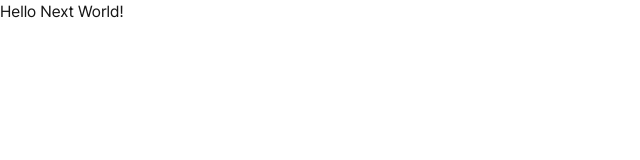
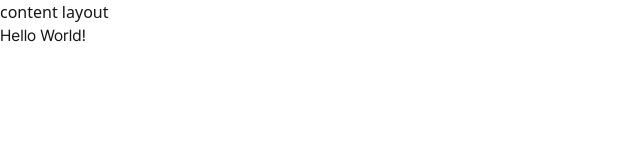
Before and after one commit to sujinlee0202/next-community, a Next.js app: page / in a window 1280 px wide. Shown: the top 160 px of the page, without its empty margins (0-640 px from the left). Built offline with nearby package versions, Linux system fonts and the light colour scheme.

Commit message:
feat: 프로젝트 라우트 구조 설정

```diff
--- /dev/null
+++ b/src/app/(content)/comment/[id]/page.tsx
@@ -0,0 +1,4 @@
+const page = () => {
+  return <div>comment/id page</div>;
+};
+export default page;
--- /dev/null
+++ b/src/app/(content)/home/page.tsx
@@ -0,0 +1,4 @@
+const HomePage = () => {
+  return <div className="font-pretendard">Hello World!</div>;
+};
+export default HomePage;
--- /dev/null
+++ b/src/app/(content)/layout.tsx
@@ -0,0 +1,11 @@
+type Props = {
+  children: React.ReactNode;
+};
+
+export default function Layout({ children }: Readonly<Props>) {
+  return (
+    <main className="font-scdream">
+      <section>content layout {children}</section>
+    </main>
+  );
+}
--- /dev/null
+++ b/src/app/(content)/page.tsx
@@ -0,0 +1,7 @@
+import HomePage from "./home/page";
+
+const Home = () => {
+  return <HomePage />;
+};
+
+export default Home;
--- /dev/null
+++ b/src/app/auth/login/page.tsx
@@ -0,0 +1,4 @@
+const page = () => {
+  return <div>login page</div>;
+};
+export default page;
--- /dev/null
+++ b/src/app/auth/signup/page.tsx
@@ -0,0 +1,4 @@
+const page = () => {
+  return <div>signup page</div>;
+};
+export default page;
--- /dev/null
+++ b/src/app/not-found.tsx
@@ -0,0 +1,4 @@
+const notfound = () => {
+  return <div>notfound page</div>;
+};
+export default notfound;
--- a/src/app/page.tsx
+++ /dev/null
@@ -1,3 +0,0 @@
-export default function Home() {
-  return <div className='font-pretendard'>Hello Next World!</div>;
-}
--- /dev/null
+++ b/src/app/post/create/page.tsx
@@ -0,0 +1,4 @@
+const page = () => {
+  return <div>post create page</div>;
+};
+export default page;
```
